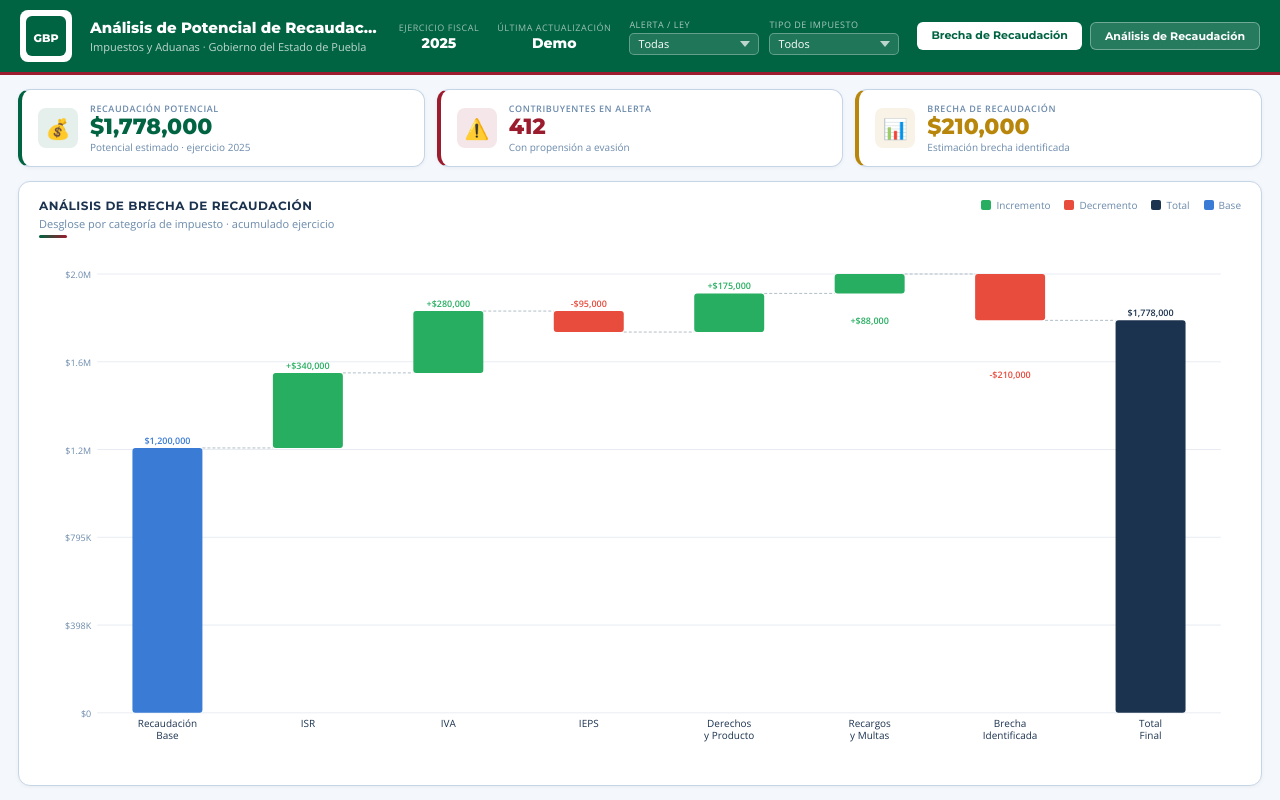
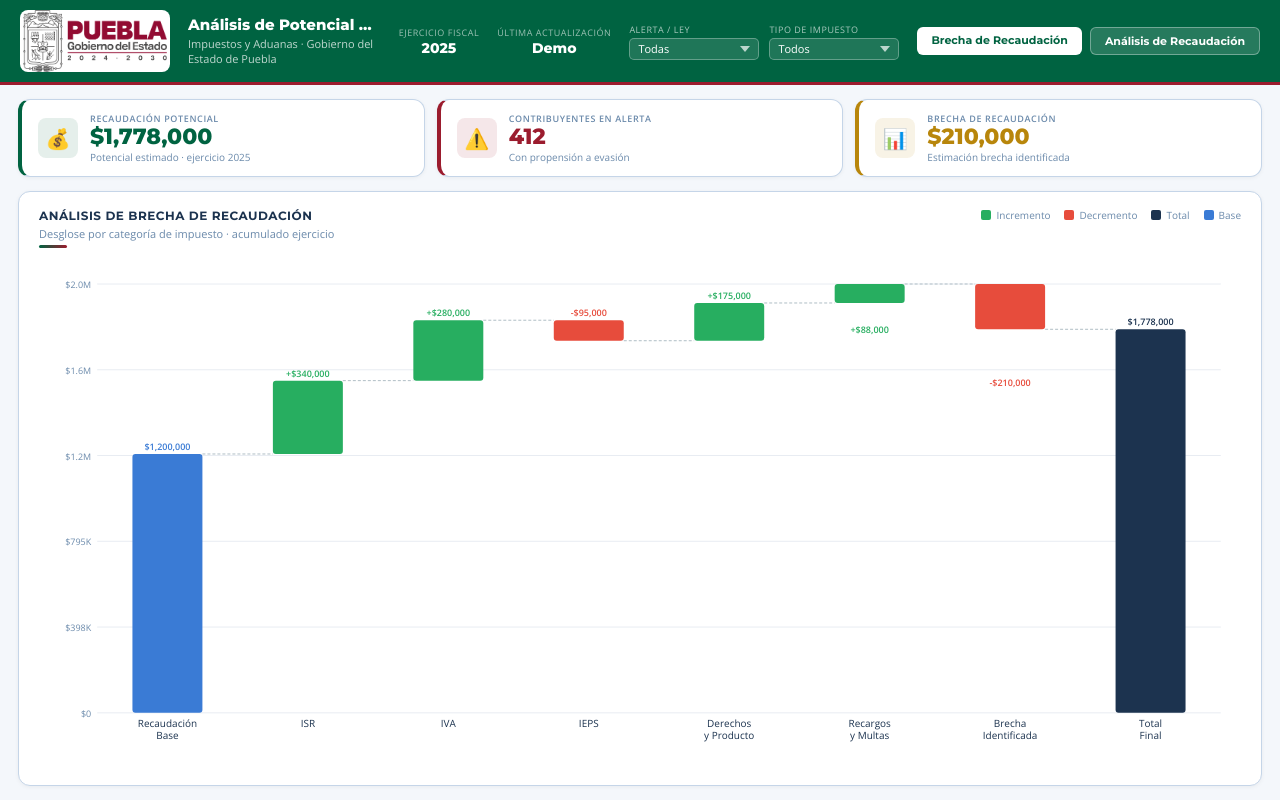
Before and after one commit to jazoro911/repo-demos-dataloop, a plain HTML site: page codigos/Demos/Gobierno/pagina-inicial-recaudacion.html in a window 1280 px wide. Drawn offline with nearby package versions, Linux system fonts and the light colour scheme.

Commit message:
pagina inicial
agregue link de brecha y agregue logo

```diff
--- a/codigos/Demos/Gobierno/pagina-inicial-recaudacion.html
+++ b/codigos/Demos/Gobierno/pagina-inicial-recaudacion.html
@@ -60,8 +60,8 @@ body {
 }
 
 .header-logo {
-  width: 52px;
-  height: 52px;
+  width: 150px;
+  height: 62px;
   background: var(--white);
   border-radius: 8px;
   display: flex;
@@ -72,7 +72,7 @@ body {
 }
 
 /* Logo placeholder SVG — reemplazar con <img src="logo-puebla.png"> */
-.header-logo svg { width: 40px; height: 40px; }
+.header-logo img { max-width: 100%; max-height: 100%; object-fit: contain; }
 
 .header-texts {
   flex: 1;
@@ -409,12 +409,7 @@ body {
 
   <!-- Logo Gobierno de Puebla -->
   <div class="header-logo">
-    <!-- Reemplaza este SVG por <img src="logo-puebla.png" alt="Gobierno de Puebla"> -->
-    <svg viewBox="0 0 40 40" fill="none" xmlns="http://www.w3.org/2000/svg">
-      <rect width="40" height="40" rx="6" fill="#006341"/>
-      <text x="20" y="26" text-anchor="middle" fill="white"
-            font-family="Montserrat, sans-serif" font-size="11" font-weight="800">GBP</text>
-    </svg>
+    <img src="../../../../logo-puebla.png" alt="Gobierno de Puebla">
   </div>
 
   <!-- Textos -->
@@ -454,8 +449,8 @@ body {
 
   <!-- Links de navegación -->
   <div class="header-links">
-    <a class="nav-link primary"   id="link-brecha"  href="#" target="_parent">Brecha de Recaudación</a>
-    <a class="nav-link secondary" id="link-analisis" href="#" target="_parent">Análisis de Recaudación</a>
+    <a class="nav-link primary" href="brecha-recaudacion.html" target="_parent">Brecha de Recaudación</a>
+    <a class="nav-link secondary" href="pagina-inicial-recaudacion.html" target="_parent">Análisis de Recaudación</a>
   </div>
 
 </header>
```
Also changed, not shown: logo-puebla.png (added).
